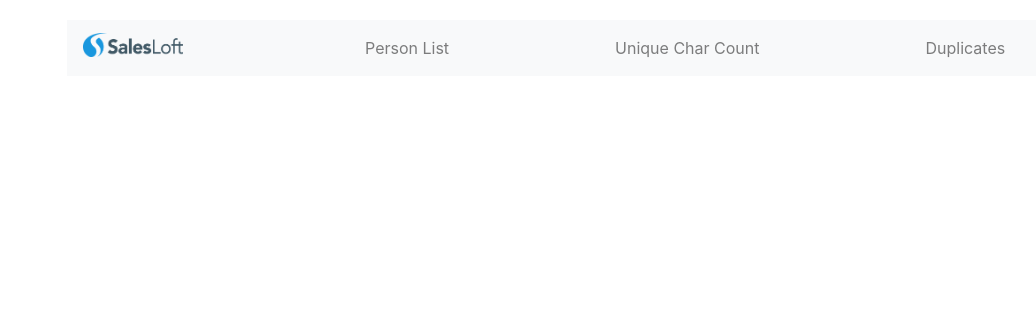
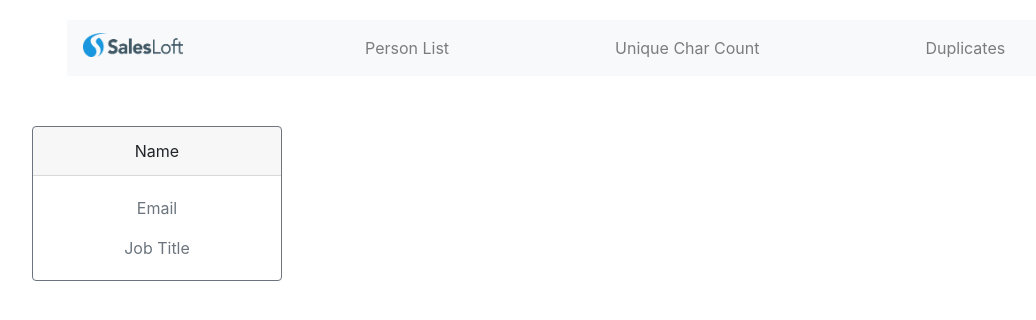
Before and after one commit to alexperrotta/people_finder, a React (Create React App) app: page /personList in a window 1280 px wide. Shown: the top 320 px of the page, without its empty margins (18-1054 px from the left). Built offline with nearby package versions, Linux system fonts and the light colour scheme.

Commit message:
person component

```diff
--- a/package.json
+++ b/package.json
@@ -3,7 +3,9 @@
   "version": "0.1.0",
   "private": true,
   "dependencies": {
+    "axios": "^0.18.0",
     "bootstrap": "^4.1.3",
+    "express": "^4.16.3",
     "react": "^16.5.0",
     "react-dom": "^16.5.0",
     "react-router-dom": "^4.3.1",
--- a/src/App.js
+++ b/src/App.js
@@ -1,13 +1,18 @@
 import React, { Component } from 'react';
 import './App.css';
 import "bootstrap/dist/css/bootstrap.min.css";
+import { Route, Switch } from 'react-router-dom';
 import Header from './components/header';
+import PersonList from './components/personList';
 
 class App extends Component {
   render() {
     return (
       <div className="App">
         <Header />
+        <Switch>
+          <Route path="/personList" component={PersonList} />
+        </Switch>
       </div>
     );
   }
--- /dev/null
+++ b/src/components/person.css
@@ -0,0 +1,4 @@
+.card {
+    width: 250px;
+    margin: 50px;
+}
--- a/src/components/person.js
+++ b/src/components/person.js
@@ -1,15 +1,15 @@
 import React, { Component } from 'react';
-
+import "./person.css";
 
 class Person extends Component {
 
 	render() {
 		return (
-            <div class="card border-secondary mb-3" style="max-width: 18rem;">
-                <div class="card-header">Name</div>
-                <div class="card-body text-secondary">
-                    <h5 class="card-title">Email</h5>
-                    <p class="card-text">Job Title</p>
+            <div className="card border-secondary mb-3">
+                <div className="card-header">Name</div>
+                <div className="card-body text-secondary">
+                    <p className="card-text">Email</p>
+                    <p className="card-text">Job Title</p>
                 </div>
             </div>
 			)
```
Also changed, not shown: 1 other file (tests, documents, lock files or other folders).
